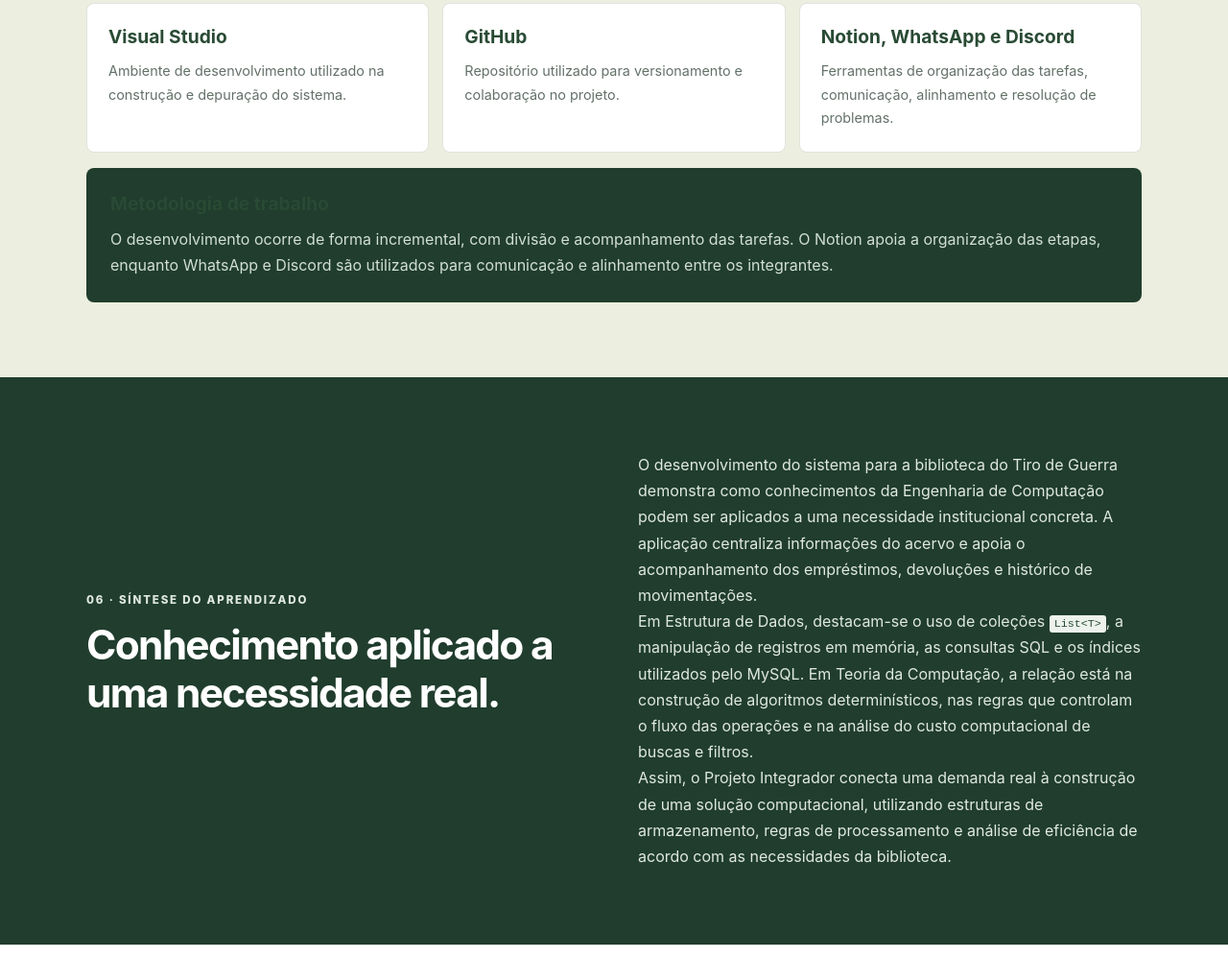
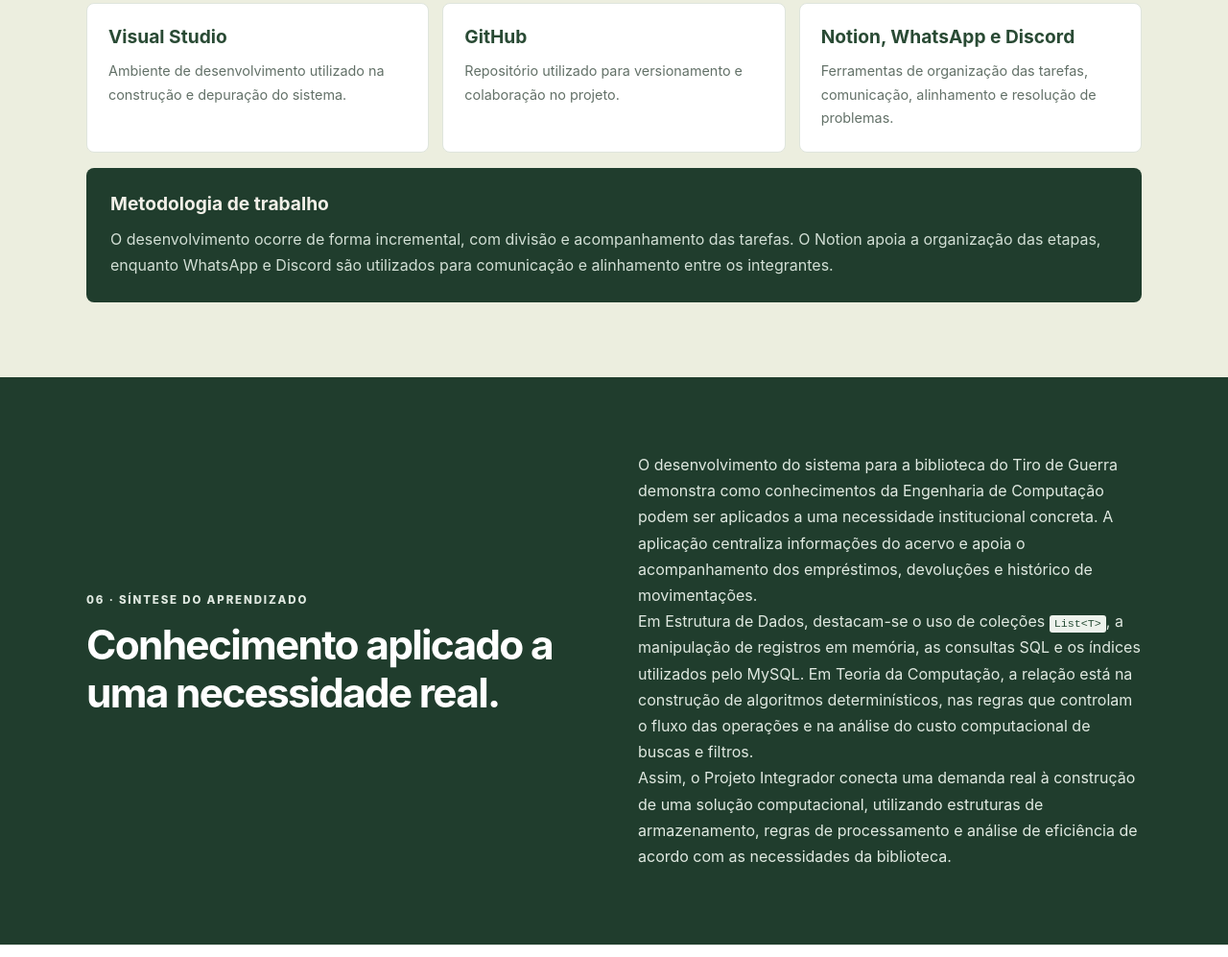
Before and after one commit to JoaoLion/ADC2_estrutura_e_teoria, a plain HTML site: page index.html in a window 1280 px wide. Shown: the part 6244-7241 px from the top of the page at 96% size. Drawn offline with Linux system fonts and the light colour scheme.

Commit message:
Update index.html

```diff
--- a/index.html
+++ b/index.html
@@ -20,6 +20,7 @@ h1{font-size:clamp(2.8rem,6vw,5rem);line-height:1.06;letter-spacing:-.05em;max-w
 section{padding:78px 0;scroll-margin-top:75px}.section-white{background:#fff}.section-green{background:#eceedf}.section-sand{background:var(--sand)}.section-dark{background:var(--deep);color:#fff}
 h2{font-size:clamp(1.9rem,4vw,2.65rem);line-height:1.18;letter-spacing:-.04em;margin:7px 0 14px}h3{font-size:1.2rem;line-height:1.35;margin:0 0 10px;color:#294a34}h4{font-size:1rem;margin-bottom:8px;color:#294a34}
 .section-dark h2,.section-dark h3,.section-dark h4{color:white}.section-dark p{color:#d7e2d9}
+.titulo-metodologia {color: #f2f0e8;}
 .sub{color:var(--muted);max-width:760px;margin-bottom:28px}.section-dark .sub{color:#d2dfd5}
 .project{display:grid;grid-template-columns:1fr 235px;background:#fff;border:1px solid var(--line);border-radius:9px;overflow:hidden}.project-main{padding:34px}.project-main p{margin-bottom:13px;color:#56645b}.project-aside{background:var(--pale);padding:28px;display:flex;flex-direction:column;justify-content:flex-end}.big-num{font-size:4.3rem;line-height:1;font-weight:900;color:#a9bea9;margin-bottom:14px}
 .tags{display:flex;gap:8px;flex-wrap:wrap;margin-top:20px}.tags span{background:var(--pale);color:var(--green);padding:4px 10px;border-radius:4px;font-size:.78rem;font-weight:700}
@@ -60,7 +61,7 @@ code{background:#edf2ec;color:#284d36;padding:2px 5px;border-radius:3px;font-siz
 <div class="subject"><div class="subject-head"><span class="num">02</span><div><h3>Estados e transições do empréstimo</h3><p>Representação conceitual do ciclo de circulação.</p></div></div><div class="summary"><p>O ciclo de circulação pode ser representado conceitualmente por estados como disponível, emprestado e devolvido. O registro de um empréstimo altera a situação do livro; a confirmação da devolução encerra a movimentação. A condição de atraso pode ser identificada pela comparação entre a data de vencimento e a data efetiva de devolução ou a data corrente.</p><p>Essa representação por estados ajuda a visualizar as regras de negócio e as transições permitidas. Ela descreve o comportamento funcional do sistema, sem significar que tenha sido implementado um autômato formal como AFD ou AFN.</p></div></div>
 <div class="subject"><div class="subject-head"><span class="num">03</span><div><h3>Complexidade das operações</h3><p>Como o custo pode crescer conforme aumenta o volume de dados.</p></div></div><div class="topic-grid"><article class="topic"><h4>Percurso de listas</h4><p>Percorrer uma <code>List&lt;T&gt;</code> para filtrar ou localizar um elemento pode exigir a verificação de vários itens, caracterizando custo <code>O(n)</code> no pior caso.</p></article><article class="topic"><h4>Acesso por índice</h4><p>O acesso direto a uma posição da lista por índice possui custo típico <code>O(1)</code>.</p></article><article class="topic"><h4>Consultas indexadas</h4><p>O banco pode utilizar índices para evitar a leitura integral de uma tabela em determinadas condições.</p></article><article class="topic"><h4>Limites da análise</h4><p>Não é adequado atribuir complexidade exata a toda consulta SQL sem considerar índice, plano de execução, seletividade dos filtros e volume de dados. A ordenação com <code>ORDER BY</code> é executada pelo SGBD.</p></article></div></div>
 <div class="subject"><div class="subject-head"><span class="num">04</span><div><h3>Limites do que é aplicado</h3><p>Distinção entre fundamentos estudados e mecanismos presentes no software.</p></div></div><div class="summary"><p>O escopo atual envolve cadastro, pesquisa, empréstimo, devolução e histórico. Essas funcionalidades não exigem a implementação de Máquina de Turing, autômatos com pilha, linguagens livres de contexto, problema da parada ou algoritmos para problemas NP-completos. Esses assuntos pertencem à fundamentação teórica da disciplina, mas não representam mecanismos utilizados pelo software.</p><p>Da mesma forma, não foram identificadas implementações explícitas de expressões regulares, AFD, AFN ou estruturas formais de reconhecimento de linguagens. O código de livro possui um formato definido — prefixo LIV seguido de três algarismos —, mas sua geração não equivale, por si só, à implementação de um autômato ou reconhecedor formal.</p></div><p class="note"><b>Aplicação identificada:</b> algoritmos determinísticos para cadastro, pesquisa, empréstimo e devolução; regras condicionais de negócio; comparação de datas para identificar atrasos; e análise de complexidade de operações sobre listas e consultas ao banco.</p></div></div></section>
-<section class="section-green" id="tecnologias"><div class="container"><p class="kicker">05 · Desenvolvimento</p><h2>Tecnologias e organização</h2><p class="sub">Ferramentas utilizadas na construção, persistência de dados e colaboração da equipe.</p><div class="tech-grid"><article class="tech"><h3>C# e .NET</h3><p>Linguagem e plataforma utilizadas na implementação das regras da aplicação.</p></article><article class="tech"><h3>Windows Forms</h3><p>Tecnologia utilizada para construir a interface gráfica da aplicação desktop.</p></article><article class="tech"><h3>MySQL</h3><p>Banco de dados relacional responsável pela persistência das informações.</p></article><article class="tech"><h3>Visual Studio</h3><p>Ambiente de desenvolvimento utilizado na construção e depuração do sistema.</p></article><article class="tech"><h3>GitHub</h3><p>Repositório utilizado para versionamento e colaboração no projeto.</p></article><article class="tech"><h3>Notion, WhatsApp e Discord</h3><p>Ferramentas de organização das tarefas, comunicação, alinhamento e resolução de problemas.</p></article></div><div class="method"><h3>Metodologia de trabalho</h3><p>O desenvolvimento ocorre de forma incremental, com divisão e acompanhamento das tarefas. O Notion apoia a organização das etapas, enquanto WhatsApp e Discord são utilizados para comunicação e alinhamento entre os integrantes.</p></div></div></section>
+<section class="section-green" id="tecnologias"><div class="container"><p class="kicker">05 · Desenvolvimento</p><h2>Tecnologias e organização</h2><p class="sub">Ferramentas utilizadas na construção, persistência de dados e colaboração da equipe.</p><div class="tech-grid"><article class="tech"><h3>C# e .NET</h3><p>Linguagem e plataforma utilizadas na implementação das regras da aplicação.</p></article><article class="tech"><h3>Windows Forms</h3><p>Tecnologia utilizada para construir a interface gráfica da aplicação desktop.</p></article><article class="tech"><h3>MySQL</h3><p>Banco de dados relacional responsável pela persistência das informações.</p></article><article class="tech"><h3>Visual Studio</h3><p>Ambiente de desenvolvimento utilizado na construção e depuração do sistema.</p></article><article class="tech"><h3>GitHub</h3><p>Repositório utilizado para versionamento e colaboração no projeto.</p></article><article class="tech"><h3>Notion, WhatsApp e Discord</h3><p>Ferramentas de organização das tarefas, comunicação, alinhamento e resolução de problemas.</p></article></div><div class="method"><h3 class="titulo-metodologia">Metodologia de trabalho</h3><p>O desenvolvimento ocorre de forma incremental, com divisão e acompanhamento das tarefas. O Notion apoia a organização das etapas, enquanto WhatsApp e Discord são utilizados para comunicação e alinhamento entre os integrantes.</p></div></div></section>
 <section class="section-dark" id="sobre"><div class="container closing"><div><p class="kicker">06 · Síntese do aprendizado</p><h2>Conhecimento aplicado a uma necessidade real.</h2></div><div><p>O desenvolvimento do sistema para a biblioteca do Tiro de Guerra demonstra como conhecimentos da Engenharia de Computação podem ser aplicados a uma necessidade institucional concreta. A aplicação centraliza informações do acervo e apoia o acompanhamento dos empréstimos, devoluções e histórico de movimentações.</p><p>Em Estrutura de Dados, destacam-se o uso de coleções <code>List&lt;T&gt;</code>, a manipulação de registros em memória, as consultas SQL e os índices utilizados pelo MySQL. Em Teoria da Computação, a relação está na construção de algoritmos determinísticos, nas regras que controlam o fluxo das operações e na análise do custo computacional de buscas e filtros.</p><p>Assim, o Projeto Integrador conecta uma demanda real à construção de uma solução computacional, utilizando estruturas de armazenamento, regras de processamento e análise de eficiência de acordo com as necessidades da biblioteca.</p></div></div></section>
 </main><footer><div class="container foot"><span>© 2026 — Projeto Integrador</span><span>Engenharia de Computação · 4º semestre</span><a href="#inicio">Voltar ao início ↑</a></div></footer>
 </body></html>
```
